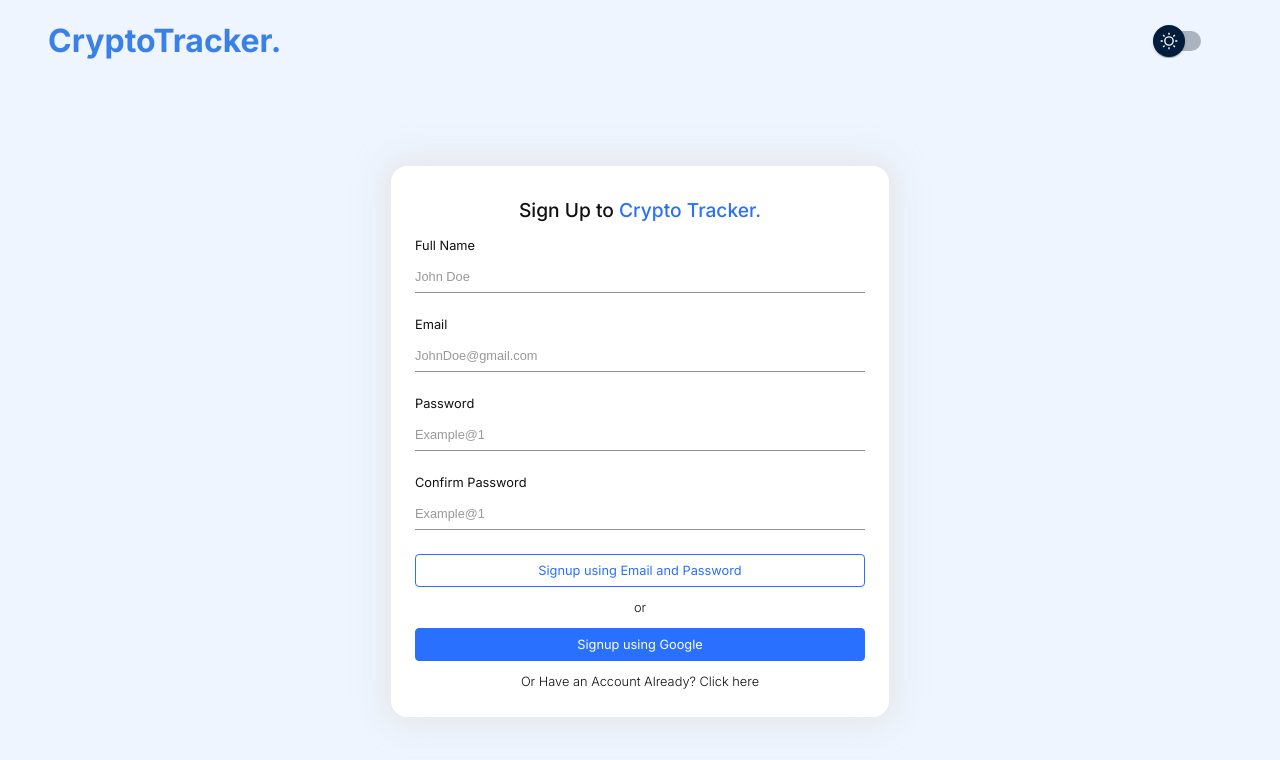
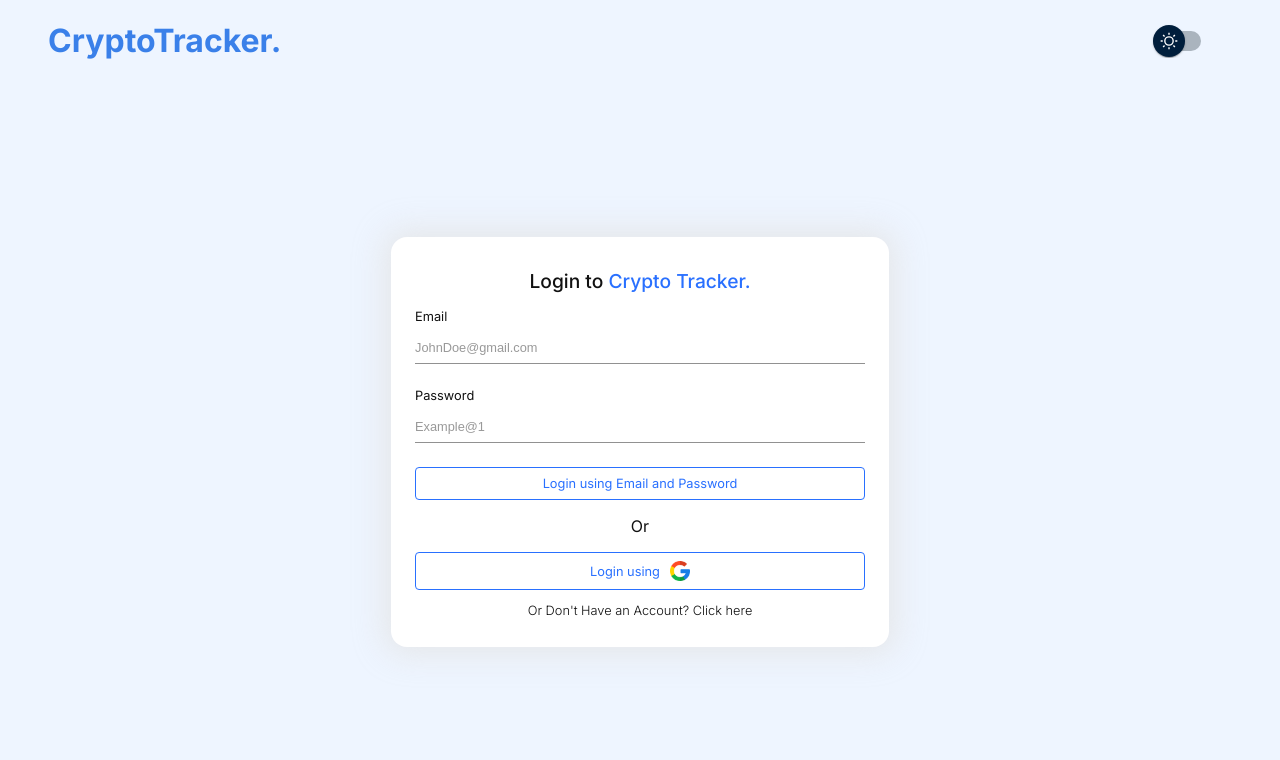
Before and after one commit to Syedmasood-git/crypto-tracker-website, a React (Create React App) app: page / in a window 1280 px wide. Shown: the top 760 px of the page. Built offline with nearby package versions, Linux system fonts and the light colour scheme; no server answers.

Commit message:
Changes done in firebase and signup page

```diff
--- a/src/Components/SignupSignin/index.js
+++ b/src/Components/SignupSignin/index.js
@@ -12,13 +12,14 @@
 import { doc, getDoc, setDoc } from "firebase/firestore";
 import { useNavigate } from "react-router-dom";
 import Button_signup from "../Common/Button_signup";
+import googlepng from "../../Assets/google.png"
 
 const SignupSignin = () => {
   const [name, setName] = useState("");
   const [email, setEmail] = useState("");
   const [password, setPassword] = useState("");
   const [confirmPassword, setConfirmPassword] = useState("");
-  const [loginForm, setLoginForm] = useState(false);
+  const [loginForm, setLoginForm] = useState(true);
   const navigate = useNavigate();
 
   function signupWithEmail() {
@@ -103,7 +104,7 @@
           toast.error(errorMessage);
           // ...
         });
-    } catch (error) {}
+    } catch (error) { }
   }
 
   return (
@@ -132,11 +133,16 @@
               text={"Login using Email and Password"}
               onClick={loginWithEmail}
             />
-            <p className="p-login">or</p>
+            <p className="loginOr">Or</p>
             <Button_signup
               onClick={googleAuth}
-              text={"login using Google"}
-              blue={true}
+              text={
+                <span className="loginspan">
+                  Login using
+                  <img src={googlepng} alt="Google Icon" className="googlepng" />
+                </span>
+              }
+              blue={false}
             />
             <p className="p-login" onClick={() => setLoginForm(!loginForm)}>
               Or Don't Have an Account? Click here
@@ -184,8 +190,13 @@
             <p className="p-login">or</p>
             <Button_signup
               onClick={googleAuth}
-              text={"Signup using Google"}
-              blue={true}
+              text={
+                <span className="loginspan">
+                  Signup using
+                  <img src={googlepng} alt="Google Icon" className="googlepng" />
+                </span>
+              }
+              blue={false}
             />
             <p className="p-login" onClick={() => setLoginForm(!loginForm)}>
               Or Have an Account Already? Click here
--- a/src/Components/SignupSignin/style.css
+++ b/src/Components/SignupSignin/style.css
@@ -19,3 +19,15 @@
     font-size: .8rem;
     cursor: pointer;
 }
+.googlepng{
+    width: 20px;
+    height: 20px;
+    padding-left: 10px;
+}
+.loginspan{
+    display: flex;
+    align-items: center;
+}
+.loginOr{
+    text-align: center;
+}
```
Also changed, not shown: src/Assets/google.png (added).
